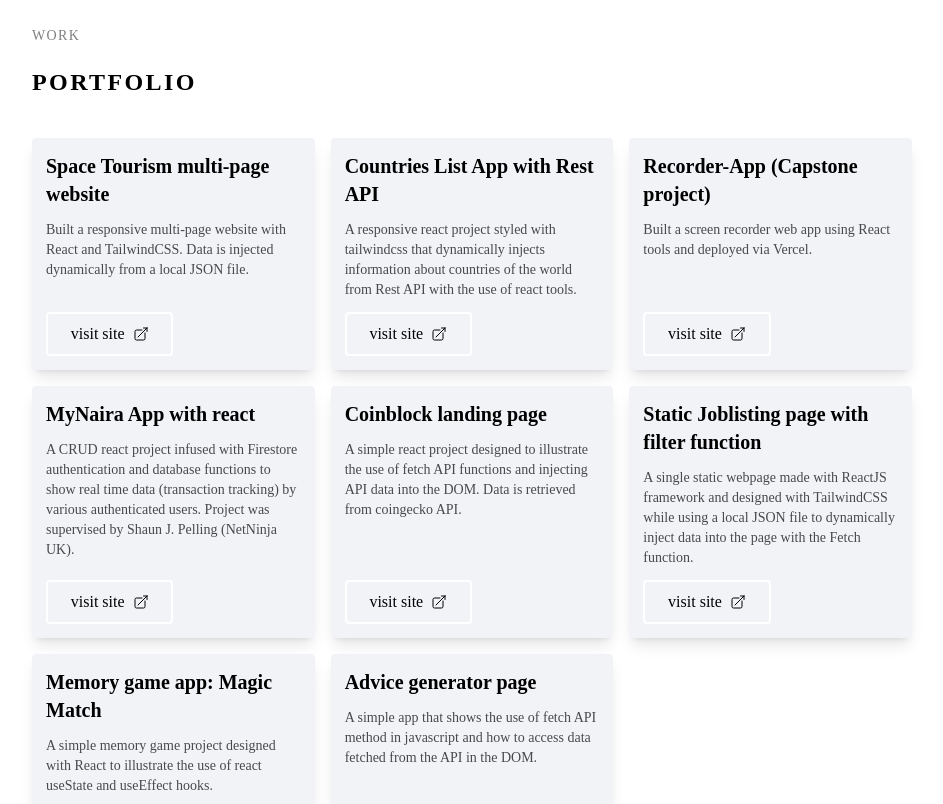
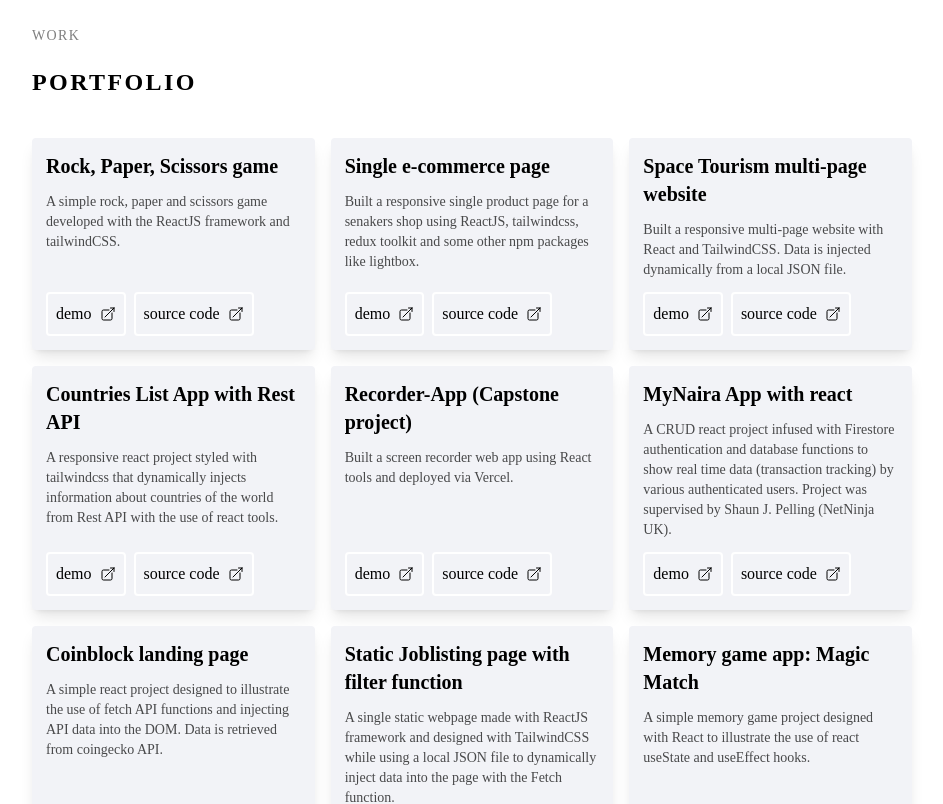
Before and after one commit to bohemiancode-x/portfoliov2-single-page, a React (Create React App) app: page / in a window 1280 px wide. Shown: the part 2320-3124 px from the top of the page, without its empty margins (328-1271 px from the left). Built offline with nearby package versions, Linux system fonts and the light colour scheme.

Commit message:
[ADD] added new projects and fixed minor issues

```diff
--- a/src/pages/Work.js
+++ b/src/pages/Work.js
@@ -4,51 +4,66 @@ import { useTheme } from "../hooks/useTheme";
 const projects = [
   {
     id: 1,
-    title:'Space Tourism multi-page website',
-    info: 'Built a responsive multi-page website with React and TailwindCSS. Data is injected dynamically from a local JSON file.',
-    link: 'https://space-tourism-web-delta.vercel.app/'
+    title:'Rock, Paper, Scissors game',
+    info: 'A simple rock, paper and scissors game developed with the ReactJS framework and tailwindCSS.',
+    link: 'https://rock-paper-scissors-game-e5vy.vercel.app/',
+    git: 'https://github.com/bohemiancode-x/rock-paper-scissors-game'
   },
   {
     id: 2,
-    title: 'Countries List App with Rest API',
-    info: 'A responsive react project styled with tailwindcss that dynamically injects information about countries of the world from Rest API with the use of react tools.',
-    link: 'http://countries-list-app-with-rest-api.vercel.app/'
+    title:'Single e-commerce page',
+    info: 'Built a responsive single product page for a senakers shop using ReactJS, tailwindcss, redux toolkit and some other npm packages like lightbox.',
+    link: 'http://single-ecommerce-page.vercel.app/',
+    git: 'https://github.com/bohemiancode-x/single-ecommerce-page'
   },
   {
     id: 3,
-    title: 'Recorder-App (Capstone project)',
-    info: 'Built a screen recorder web app using React tools and deployed via Vercel.',
-    link: 'https://capstone-project-recorder-app-bohemiancodex.vercel.app/'
+    title:'Space Tourism multi-page website',
+    info: 'Built a responsive multi-page website with React and TailwindCSS. Data is injected dynamically from a local JSON file.',
+    link: 'https://space-tourism-web-delta.vercel.app/',
+    git: 'https://github.com/bohemiancode-x/space-tourism-web'
   },
   {
     id: 4,
-    title: 'MyNaira App with react',
-    info: 'A CRUD react project infused with Firestore authentication and database functions to show real time data (transaction tracking) by various authenticated users. Project was supervised by Shaun J. Pelling (NetNinja UK).',
-    link: 'https://project-my-naira-react-app.vercel.app/'
+    title: 'Countries List App with Rest API',
+    info: 'A responsive react project styled with tailwindcss that dynamically injects information about countries of the world from Rest API with the use of react tools.',
+    link: 'http://countries-list-app-with-rest-api.vercel.app/',
+    git: 'https://github.com/bohemiancode-x/Countries-List-app-with-Rest-API'
   },
   {
     id: 5,
-    title: 'Coinblock landing page',
-    info: 'A simple react project designed to illustrate the use of fetch API functions and injecting API data into the DOM. Data is retrieved from coingecko API.',
-    link: 'https://project-coinblock-landing-page.vercel.app/'
+    title: 'Recorder-App (Capstone project)',
+    info: 'Built a screen recorder web app using React tools and deployed via Vercel.',
+    link: 'https://capstone-project-recorder-app-bohemiancodex.vercel.app/',
+    git: 'https://github.com/bohemiancode-x/Capstone-Project-Recorder-App'
   },
   {
     id: 6,
-    title: 'Static Joblisting page with filter function',
-    info: 'A single static webpage made with ReactJS framework and designed with TailwindCSS while using a local JSON file to dynamically inject data into the page with the Fetch function.',
-    link: 'https://static-job-lisiting-page.vercel.app/'
+    title: 'MyNaira App with react',
+    info: 'A CRUD react project infused with Firestore authentication and database functions to show real time data (transaction tracking) by various authenticated users. Project was supervised by Shaun J. Pelling (NetNinja UK).',
+    link: 'https://project-my-naira-react-app.vercel.app/',
+    git: 'https://github.com/bohemiancode-x/Project-myNaira-react-app'
   },
   {
     id: 7,
-    title: 'Memory game app: Magic Match',
-    info: 'A simple memory game project designed with React to illustrate the use of react useState and useEffect hooks.',
-    link: 'https://memory-game-project-mauve.vercel.app/'
+    title: 'Coinblock landing page',
+    info: 'A simple react project designed to illustrate the use of fetch API functions and injecting API data into the DOM. Data is retrieved from coingecko API.',
+    link: 'https://project-coinblock-landing-page.vercel.app/',
+    git: 'https://github.com/bohemiancode-x/Project-coinblock-landing-page'
   },
   {
     id: 8,
-    title: 'Advice generator page',
-    info: 'A simple app that shows the use of fetch API method in javascript and how to access data fetched from the API in the DOM.',
-    link: 'https://project-advice-generator-app.vercel.app/'
+    title: 'Static Joblisting page with filter function',
+    info: 'A single static webpage made with ReactJS framework and designed with TailwindCSS while using a local JSON file to dynamically inject data into the page with the Fetch function.',
+    link: 'https://static-job-lisiting-page.vercel.app/',
+    git: 'https://github.com/bohemiancode-x/static-job-lisiting-page'
+  },
+  {
+    id: 9,
+    title: 'Memory game app: Magic Match',
+    info: 'A simple memory game project designed with React to illustrate the use of react useState and useEffect hooks.',
+    link: 'https://memory-game-project-mauve.vercel.app/',
+    git: 'https://github.com/bohemiancode-x/memory-game-project'
   }
 ]
 
@@ -68,14 +83,24 @@ export default function Work() {
               <li className='flex flex-col rounded bg-grey border-2 p-3 border-grey shadow-lg dark:bg-black' key={project.id}>
                   <h3 className='font-body font-bold text-xl'>{project.title}</h3>
                   <p className='my-3 text-sm font-body opacity-70'>{project.info}</p>
-                  <a className='mt-auto' href={project.link}>
-                    <button className='w-2/4 font-body flex items-center justify-center gap-2 rounded border-2 border-white p-2 hover:text-white hover:bg-black dark:hover:text-black dark:hover:bg-white'>
-                      visit site
-                      <svg xmlns="http://www.w3.org/2000/svg" fill="none" viewBox="0 0 24 24" stroke-width="1.5" stroke="currentColor" class="w-4 h-4">
-                        <path stroke-linecap="round" stroke-linejoin="round" d="M13.5 6H5.25A2.25 2.25 0 003 8.25v10.5A2.25 2.25 0 005.25 21h10.5A2.25 2.25 0 0018 18.75V10.5m-10.5 6L21 3m0 0h-5.25M21 3v5.25" />
-                      </svg>
-                    </button>
-                  </a>
+                  <div className='flex mt-auto gap-2'>
+                    <a className='' href={project.link}>
+                      <button className=' font-body flex items-center justify-center gap-2 rounded border-2 border-white p-2 hover:text-white hover:bg-black dark:hover:text-black dark:hover:bg-white'>
+                        demo
+                        <svg xmlns="http://www.w3.org/2000/svg" fill="none" viewBox="0 0 24 24" stroke-width="1.5" stroke="currentColor" class="w-4 h-4">
+                          <path stroke-linecap="round" stroke-linejoin="round" d="M13.5 6H5.25A2.25 2.25 0 003 8.25v10.5A2.25 2.25 0 005.25 21h10.5A2.25 2.25 0 0018 18.75V10.5m-10.5 6L21 3m0 0h-5.25M21 3v5.25" />
+                        </svg>
+                      </button>
+                    </a>
+                    <a className='' href={project.git}>
+                      <button className='font-body flex items-center justify-center gap-2 rounded border-2 border-white p-2 hover:text-white hover:bg-black dark:hover:text-black dark:hover:bg-white'>
+                        source code
+                        <svg xmlns="http://www.w3.org/2000/svg" fill="none" viewBox="0 0 24 24" stroke-width="1.5" stroke="currentColor" class="w-4 h-4">
+                          <path stroke-linecap="round" stroke-linejoin="round" d="M13.5 6H5.25A2.25 2.25 0 003 8.25v10.5A2.25 2.25 0 005.25 21h10.5A2.25 2.25 0 0018 18.75V10.5m-10.5 6L21 3m0 0h-5.25M21 3v5.25" />
+                        </svg>
+                      </button>
+                    </a>
+                  </div>
 
               </li>
             ))}
```
